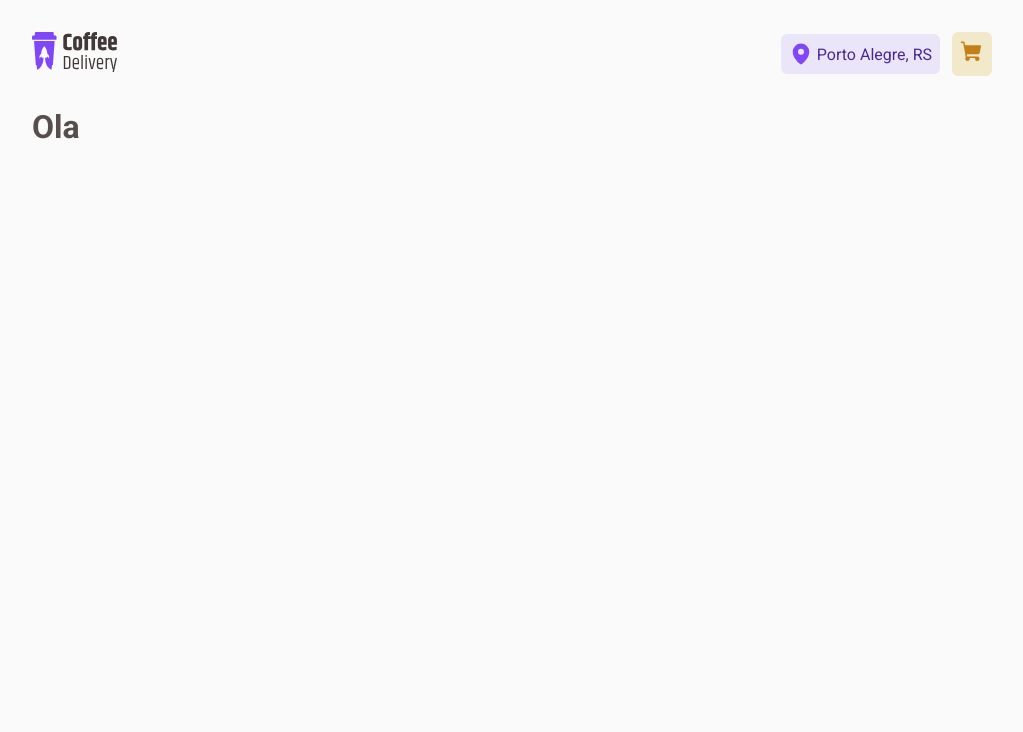
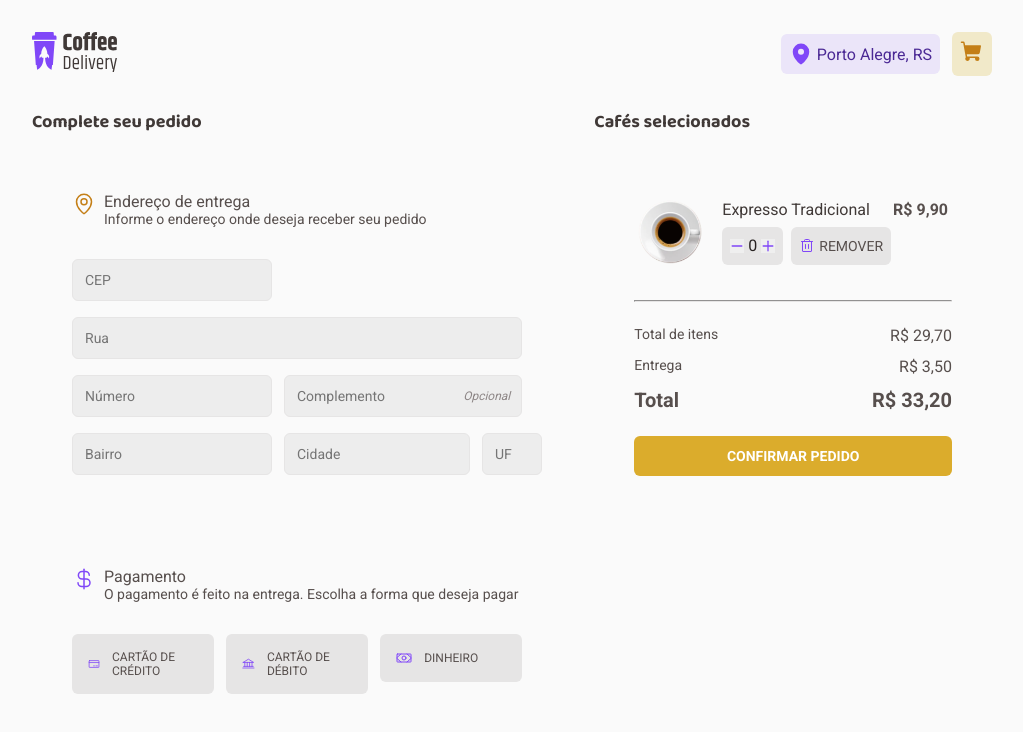
Before and after one commit to ViniciusSouzaDosReis/coffee-delivery, a React (Vite) app: page /checkout in a window 1280 px wide. Shown: the top 732 px of the page, without its empty margins (128-1151 px from the left). Built offline with nearby package versions, Linux system fonts and the light colour scheme.

Commit message:
creating Checkout Page without componentization

```diff
--- a/src/pages/Checkout/index.tsx
+++ b/src/pages/Checkout/index.tsx
@@ -1,5 +1,163 @@
+import {
+  Bank,
+  CreditCard,
+  CurrencyDollar,
+  MapPin,
+  Minus,
+  Money,
+  Plus,
+  Trash,
+} from "phosphor-react";
+
+import coffeeImage from "../../assets/Coffee1.png";
+import { Counter } from "../Home/components/CoffeeList/components/CoffeeCard/styles";
+import {
+  Actions,
+  CardsContainer,
+  CheckoutContainer,
+  CoffeeCard,
+  CoffeeDetails,
+  CoffeeImage,
+  CoffeeInfo,
+  FormLocation,
+  InformationContainerWithIcon,
+  LineInForm,
+  LocationInfoContainer,
+  OrderInformationContainer,
+  OrderInformationContent,
+  PaymentCard,
+  PaymentCardContainer,
+  PaymentInformationContainer,
+  PaymentMethodContainer,
+  Title,
+  UserInformationContainer,
+} from "./styles";
+import { Input } from "../../components/Input";
+
 function Checkout() {
-  return <h1>Ola</h1>;
+  return (
+    <CheckoutContainer>
+      <UserInformationContainer>
+        <Title>Complete seu pedido</Title>
+        <CardsContainer>
+          <LocationInfoContainer>
+            <InformationContainerWithIcon>
+              <MapPin size={24} color="#C47F17" />
+              <div>
+                <span>Endereço de entrega</span>
+                <p>Informe o endereço onde deseja receber seu pedido</p>
+              </div>
+            </InformationContainerWithIcon>
+            <FormLocation action="">
+              <Input
+                type="text"
+                placeholder="CEP"
+                style={{ width: "12.5rem" }}
+                required
+              />
+              <Input type="text" placeholder="Rua" required />
+              <LineInForm>
+                <Input
+                  type="text"
+                  placeholder="Número"
+                  style={{ maxWidth: "35rem" }}
+                  required
+                />
+                <Input type="text" placeholder="Complemento" />
+              </LineInForm>
+              <LineInForm>
+                <Input type="text" placeholder="Bairro" required />
+                <Input type="text" placeholder="Cidade" required />
+                <Input type="text" placeholder="UF" required />
+              </LineInForm>
+            </FormLocation>
+          </LocationInfoContainer>
+          <PaymentMethodContainer>
+            <InformationContainerWithIcon>
+              <CurrencyDollar size={24} color="#8047F8" />
+              <div>
+                <span>Pagamento</span>
+                <p>
+                  O pagamento é feito na entrega. Escolha a forma que deseja
+                  pagar
+                </p>
+              </div>
+            </InformationContainerWithIcon>
+            <PaymentCardContainer>
+              <PaymentCard htmlFor="credit-input">
+                <input id="credit-input" type="radio" name="form_of_payment" />
+                <div>
+                  <CreditCard size={16} color="#8047F8" />
+                  <span>Cartão de crédito</span>
+                </div>
+              </PaymentCard>
+              <PaymentCard htmlFor="debit-input">
+                <input id="debit-input" type="radio" name="form_of_payment" />
+                <div>
+                  <Bank size={16} color="#8047F8" />
+                  <span>cartão de débito</span>
+                </div>
+              </PaymentCard>
+              <PaymentCard htmlFor="money-input">
+                <input id="money-input" type="radio" name="form_of_payment" />
+                <div>
+                  <Money size={16} color="#8047F8" />
+                  <span>dinheiro</span>
+                </div>
+              </PaymentCard>
+            </PaymentCardContainer>
+          </PaymentMethodContainer>
+        </CardsContainer>
+      </UserInformationContainer>
+      <OrderInformationContainer>
+        <Title>Cafés selecionados</Title>
+        <OrderInformationContent>
+          <CoffeeCard>
+            <CoffeeInfo>
+              <CoffeeImage>
+                <img src={coffeeImage} alt="Imagem de um café" />
+              </CoffeeImage>
+              <CoffeeDetails>
+                <span>Expresso Tradicional</span>
+                <Actions>
+                  <Counter>
+                    <button>
+                      <Minus color="#8047F8" weight="bold" size={14} />
+                    </button>
+                    0
+                    <button>
+                      <Plus color="#8047F8" weight="bold" size={14} />
+                    </button>
+                  </Counter>
+                  <button>
+                    <Trash color="#8047F8" size={16} />
+                    Remover
+                  </button>
+                </Actions>
+              </CoffeeDetails>
+            </CoffeeInfo>
+            <strong>R$ 9,90</strong>
+          </CoffeeCard>
+          <hr />
+          <PaymentInformationContainer>
+            <div>
+              <div>Total de itens</div>
+              <div>R$ 29,70</div>
+            </div>
+            <div>
+              <div>Entrega</div>
+              <div>R$ 3,50</div>
+            </div>
+            <div>
+              <strong>Total</strong>
+              <strong>R$ 33,20</strong>
+            </div>
+          </PaymentInformationContainer>
+            <button>confirmar pedido</button>
+        </OrderInformationContent>
+      </OrderInformationContainer>
+    </CheckoutContainer>
+  );
 }
 
 export { Checkout };
--- /dev/null
+++ b/src/pages/Checkout/styles.tsx
@@ -0,0 +1,217 @@
+import styled from "styled-components";
+
+export const CheckoutContainer = styled.div`
+  display: flex;
+  gap: 2rem;
+`;
+
+export const UserInformationContainer = styled.section`
+  display: flex;
+  flex-direction: column;
+  flex: 2;
+`;
+
+export const Title = styled.strong`
+  color: ${(props) => props.theme["base-subtitle"]};
+  font-size: 1.125rem;
+  font-weight: bold;
+  font-family: "Baloo 2";
+  margin-bottom: 1rem;
+`;
+
+export const CardsContainer = styled.div`
+  display: flex;
+  flex-direction: column;
+  gap: 0.75rem;
+  padding-inline: 2.5rem;
+`;
+
+export const InformationContainerWithIcon = styled.div`
+  display: flex;
+  gap: 0.5rem;
+
+  p {
+    font-size: 0.875rem;
+  }
+`;
+
+export const LocationInfoContainer = styled.div`
+  display: flex;
+  flex-direction: column;
+  gap: 2rem;
+  padding-block: 2.5rem;
+`;
+
+export const FormLocation = styled.form`
+  display: flex;
+  flex-direction: column;
+  gap: 1rem;
+`;
+
+export const LineInForm = styled.div`
+  display: flex;
+  gap: 0.75rem;
+
+  & > :first-child {
+    flex: 1;
+    min-width: 12.5rem;
+  }
+
+  & > :nth-child(2) {
+    flex: 3 0 auto;
+  }
+
+  & > :nth-child(3) {
+    flex: 0.5;
+  }
+`;
+
+export const PaymentMethodContainer = styled.div`
+  display: flex;
+  flex-direction: column;
+  gap: 2rem;
+  padding-block: 2.5rem;
+`;
+
+export const PaymentCardContainer = styled.div`
+  display: flex;
+  gap: 0.75rem;
+`;
+
+export const PaymentCard = styled.label`
+  width: 100%;
+  & > div {
+    display: flex;
+    align-items: center;
+    gap: 0.75rem;
+    padding: 1rem;
+    border-radius: 6px;
+    background-color: ${(props) => props.theme["base-button"]};
+    text-transform: uppercase;
+    cursor: pointer;
+
+    &:hover {
+      background-color: ${(props) => props.theme["base-hover"]};
+    }
+  }
+
+  input {
+    position: absolute;
+    width: 1px;
+    height: 1px;
+    padding: 0;
+    margin: -1px;
+    overflow: hidden;
+    clip: rect(0, 0, 0, 0);
+    border: 0;
+  }
+
+  input:checked + div {
+    box-shadow: 0 0 0px 2px ${(props) => props.theme["purple"]};
+  }
+
+  span {
+    font-size: 0.75rem;
+  }
+`;
+
+export const OrderInformationContainer = styled.section`
+  display: flex;
+  flex-direction: column;
+  flex: 1.5;
+`;
+
+export const OrderInformationContent = styled.div`
+  display: flex;
+  flex-direction: column;
+  gap: 1.5rem;
+  padding: 2.5rem;
+
+  hr {
+    border-color: ${(props) => props.theme["base-button"]};
+  }
+
+  & > button {
+    padding: 0.75rem 0.25rem;
+    border-radius: 6px;
+    background-color: ${(props) => props.theme["yellow"]};
+    color: ${(props) => props.theme["white"]};
+    font-size: 0.875rem;
+    font-weight: bold;
+    text-transform: uppercase;
+
+    &:hover {
+      background-color: ${(props) => props.theme["yellow-dark"]};
+    }
+  }
+`;
+
+export const CoffeeCard = styled.div`
+  display: flex;
+  justify-content: space-between;
+  align-items: flex-start;
+  padding: 0.5rem 0.25rem;
+`;
+
+export const CoffeeInfo = styled.div`
+  display: flex;
+  gap: 1.25rem;
+`;
+
+export const CoffeeImage = styled.div`
+  width: 4rem;
+
+  img {
+    width: 100%;
+  }
+`;
+
+export const CoffeeDetails = styled.div`
+  display: flex;
+  flex-direction: column;
+  gap: 0.5rem;
+
+  > span {
+    color: ${(props) => props.theme["base-subtitle"]};
+  }
+`;
+
+export const Actions = styled.div`
+  display: flex;
+  gap: 0.5rem;
+
+  & > button {
+    display: flex;
+    align-items: center;
+    gap: 0.25rem;
+    padding-inline: 0.5rem;
+    border-radius: 6px;
+    background-color: ${(props) => props.theme["base-button"]};
+    color: ${(props) => props.theme["base-text"]};
+    font-size: 0.875rem;
+    text-transform: uppercase;
+
+    &:hover {
+      background-color: ${(props) => props.theme["base-hover"]};
+    }
+  }
+`;
+
+export const PaymentInformationContainer = styled.div`
+  display: flex;
+  flex-direction: column;
+  gap: 0.75rem;
+
+  & > div {
+    display: flex;
+    justify-content: space-between;
+
+    & > div:first-child {
+      font-size: 0.875rem;
+    }
+  }
+
+  strong {
+    font-size: 1.25rem;
+  }
+`;
```
